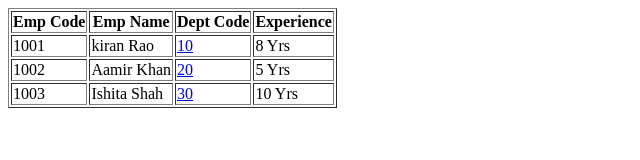
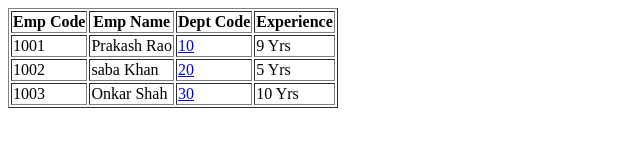
Before and after one commit to Vrushali-1/Assignments, a plain HTML site: page Assignments/lab 4.html in a window 1280 px wide. Shown: the full height of the page, 0-640 px from the left. Drawn offline with Linux system fonts and the light colour scheme.

Commit message:
changes are committed which are made in html files

```diff
--- a/Assignments/lab 4.html
+++ b/Assignments/lab 4.html
@@ -14,19 +14,19 @@
 		</tr>
 		<tr>
 			<td>1001</td>
-			<td>kiran Rao</td>
+			<td>Prakash Rao</td>
 			<td><a href="lab4_1.html">10</a></td>
-			<td>8 Yrs</td>
+			<td>9 Yrs</td>
 		</tr>
 		<tr>
 			<td>1002</td>
-			<td>Aamir Khan</td>
+			<td>saba Khan</td>
 			<td><a href="lab4_2.html">20</td>
 			<td>5 Yrs</td>
 		</tr>
 		<tr>
 			<td>1003</td>
-			<td>Ishita Shah</td>
+			<td>Onkar Shah</td>
 			<td><a href="lab4_3.html">30</td>
 			<td>10 Yrs</td>
 		</tr>
```
Also changed, not shown: Assignments/Lab_1.html (+2 -2 lines), Assignments/Lab_2.1.html (+1 -1 lines).
